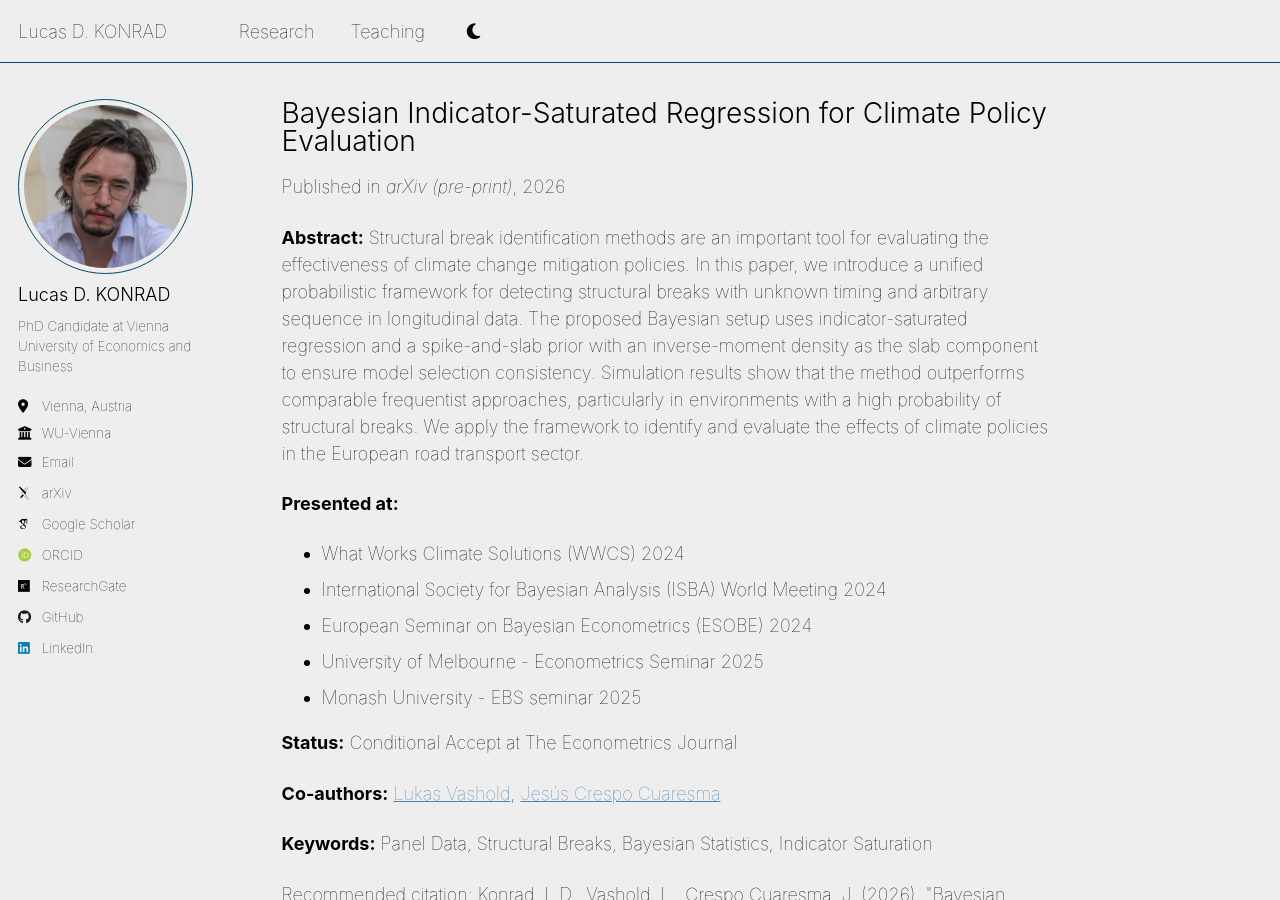
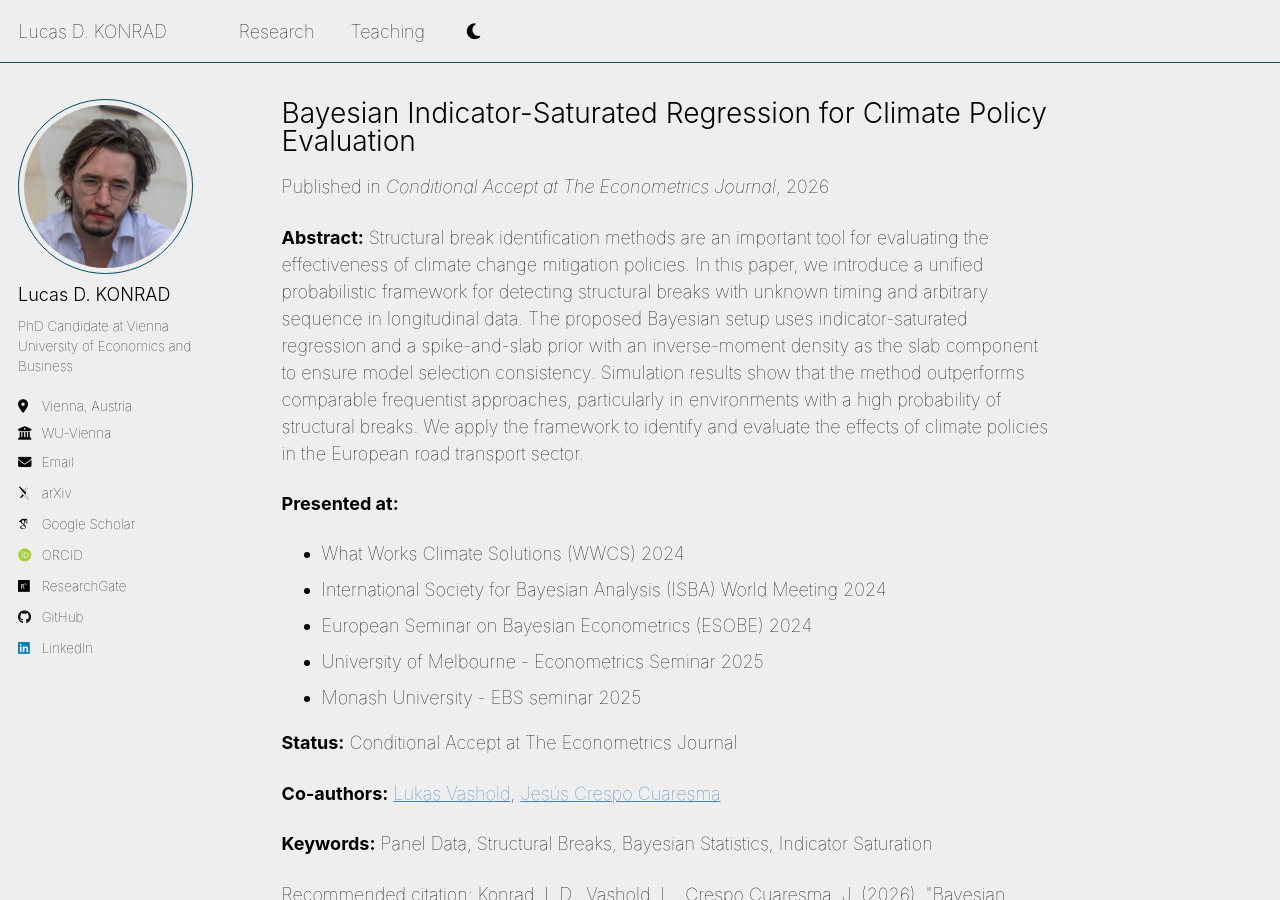
Before and after one commit to konradld/konradld.github.io, a Jekyll site: the page built from _research/publication-saturated-bayesian.md, in a window 1280 px wide and 900 px high. Built offline with Jekyll 4.4.1, drawn with Linux system fonts in a browser that asks for light colours; some web fonts are replaced; a script that is not in the unit is left out.

Commit message:
Update publication-saturated-bayesian.md

```diff
--- a/_research/publication-saturated-bayesian.md
+++ b/_research/publication-saturated-bayesian.md
@@ -6,7 +6,7 @@ permalink: /publication/2024-saturated-bayesian
 excerpt: 'We introduce a maximally flexible Bayesian method for detecting structural breaks in panel data with applications in climate policy.'
 authors: "Konrad, L.D., [Vashold, L.](https://www.vashold.eu/), Crespo Cuaresma, J."
 date: 2026-03-05
-venue: 'arXiv (pre-print)'
+venue: 'Conditional Accept at The Econometrics Journal'
 paperurl: 'https://arxiv.org/abs/2603.04997'
 repo_url: 'https://github.com/konradld/EctJ_climate_policy_breaks'
 bibtexurl: '/bib/saturated-bayesian.txt'
```
